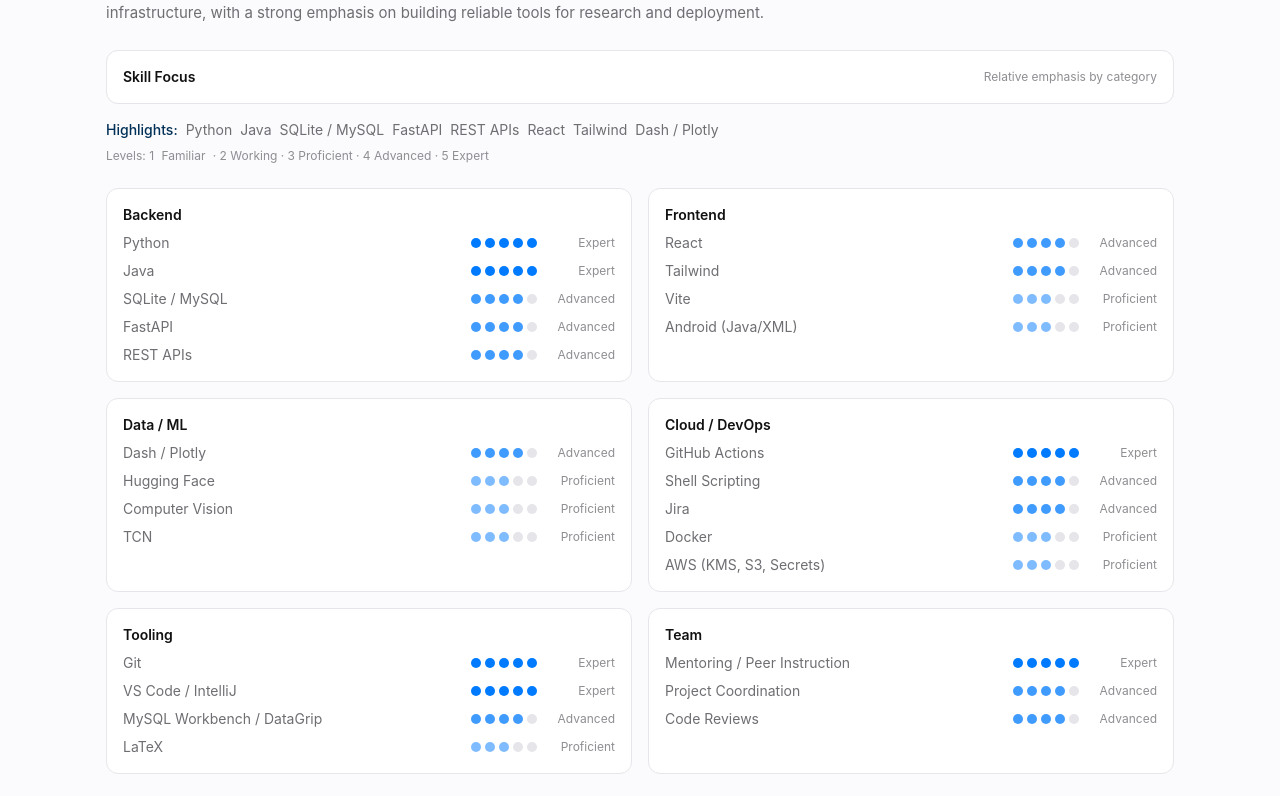
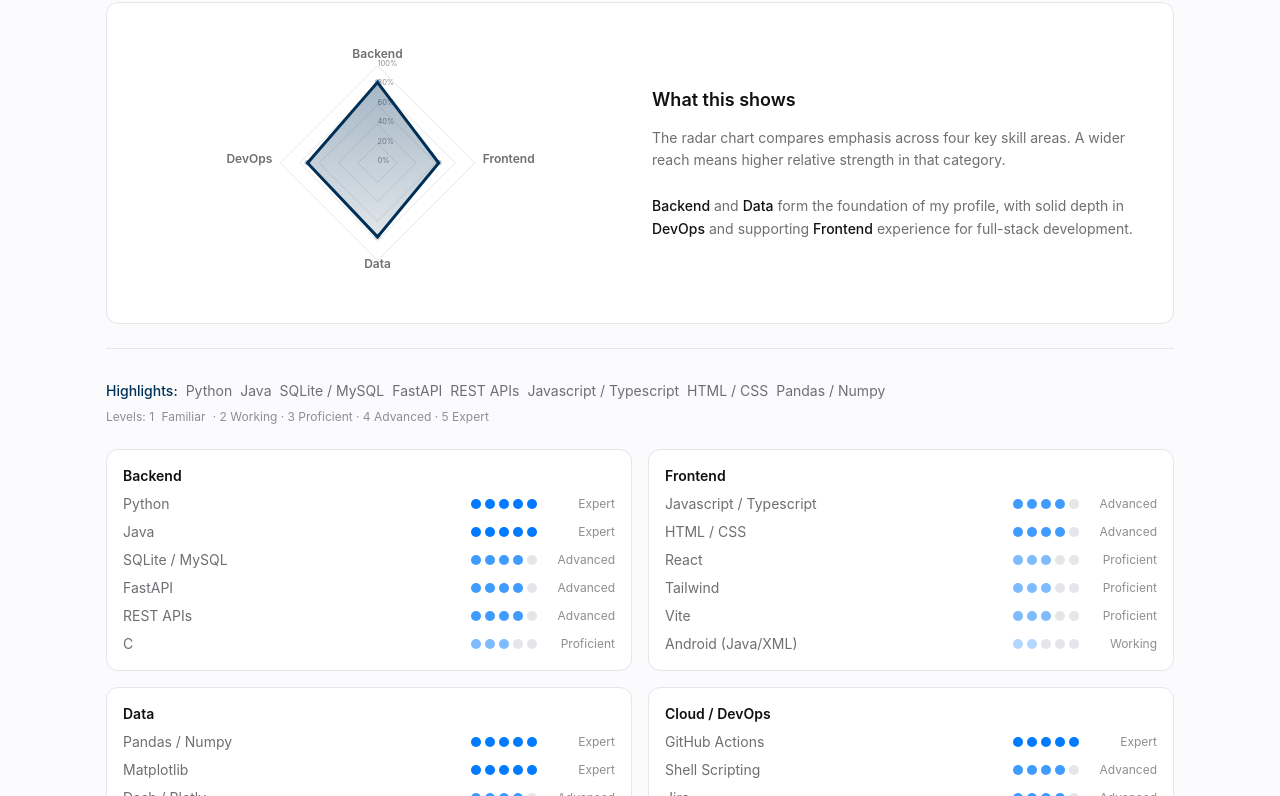
Before and after one commit to jlee600/evan-portfolio-react, a React (Vite) app in the folder my-portfolio/: page / in a window 1280 px wide. Shown: the part 1144-1940 px from the top of the page. Built offline with nearby package versions, Linux system fonts and the light colour scheme.

Commit message:
Add radar chart for skill focus and update skills

```diff
--- a/my-portfolio/src/App.tsx
+++ b/my-portfolio/src/App.tsx
@@ -1,7 +1,7 @@
 import React, { useMemo, useState, useEffect, useRef } from "react";
 import { motion, useMotionValue, useSpring } from "framer-motion";
 import { Mail, Github, Linkedin, ArrowUpRight } from "lucide-react";
-// import * as Recharts from "recharts";
+import { ResponsiveContainer, RadarChart, PolarGrid, PolarAngleAxis, PolarRadiusAxis, Radar, Tooltip, } from "recharts";
 
 /**
  * Global CSS: base vars + micro-animations + ambient gradient + halo + pulse
@@ -108,7 +108,7 @@
   category:
     | "Backend"
     | "Frontend"
-    | "Data / ML"
+    | "Data"
     | "Cloud / DevOps"
     | "Tooling"
     | "Team";
@@ -135,24 +135,28 @@
       { name: "SQLite / MySQL", level: 4 },
       { name: "FastAPI", level: 4 },
       { name: "REST APIs", level: 4 },
+      { name: "C", level: 3 },
     ],
   },
   {
     category: "Frontend",
     items: [
-      { name: "React", level: 4 },
-      { name: "Tailwind", level: 4 },
+      { name: "Javascript / Typescript", level: 4 },
+      { name: "HTML / CSS", level: 4 },
+      { name: "React", level: 3 },
+      { name: "Tailwind", level: 3 },
       { name: "Vite", level: 3 },
-      { name: "Android (Java/XML)", level: 3 },
+      { name: "Android (Java/XML)", level: 2 },
     ],
   },
   {
-    category: "Data / ML",
+    category: "Data",
     items: [
+      { name: "Pandas / Numpy", level: 5 },
+      { name: "Matplotlib", level: 5 },
       { name: "Dash / Plotly", level: 4 },
       { name: "Hugging Face", level: 3 },
-      { name: "Computer Vision", level: 3 },
-      { name: "TCN", level: 3 },
+      { name: "TCN", level: 2 },
     ],
   },
   {
@@ -161,8 +165,8 @@
       { name: "GitHub Actions", level: 5 },
       { name: "Shell Scripting", level: 4 },
       { name: "Jira", level: 4 },
-      { name: "Docker", level: 3 },
       { name: "AWS (KMS, S3, Secrets)", level: 3 },
+      { name: "Docker", level: 2 },
     ],
   },
   {
@@ -171,15 +175,16 @@
       { name: "Git", level: 5 },
       { name: "VS Code / IntelliJ", level: 5 },
       { name: "MySQL Workbench / DataGrip", level: 4 },
-      { name: "LaTeX", level: 3 },
+      { name: "LaTeX", level: 2 },
     ],
   },
   {
     category: "Team",
     items: [
       { name: "Mentoring / Peer Instruction", level: 5 },
-      { name: "Project Coordination", level: 4 },
+      { name: "Cross-Team Collaboration", level: 5 },
       { name: "Code Reviews", level: 4 },
+      { name: "Technical Documentation", level: 4 },
     ],
   },
 ];
@@ -221,10 +226,10 @@
 }
 
 // skill groups to 4 categories
-const RADAR_GROUPS: Record<string, "Backend" | "Frontend" | "Data / ML" | "DevOps" | null> = {
+const RADAR_GROUPS: Record<string, "Backend" | "Frontend" | "Data" | "DevOps" | null> = {
   "Backend": "Backend",
   "Frontend": "Frontend",
-  "Data / ML": "Data / ML",
+  "Data": "Data",
   "Cloud / DevOps": "DevOps",
   "Tooling": null,
   "Team": null,
@@ -533,7 +538,7 @@
           <div className="text-base font-semibold tracking-[-0.01em]">Evan Lee</div>
           <div className="ml-auto hidden sm:flex items-center gap-6 text-sm">
             <NavLink href="#home" label="Home" />
-            <NavLink href="#about" label="About" />
+            {/* <NavLink href="#about" label="About" /> */}
             <NavLink href="#skills" label="Skills" />
             <NavLink href="#experience" label="Experience" />
             <NavLink href="#projects" label="Projects" />
@@ -578,7 +583,7 @@
                 transition={{ duration: 0.45, delay: 0.05 }}
                 className="mt-4 text-lg text-[var(--fgSoft)] max-w-[60ch]"
                 >
-                  Backend & Data engineer - I ship fast, reliable systems with clean APIs
+                  Software Engineer
                 </motion.p>
 
                 {/* CTAs */}
@@ -639,11 +644,8 @@
           </div>
         </MotionSection>
 
-        {/* Divider */}
-        <div className="my-6 h-px bg-gradient-to-r from-transparent via-[rgba(0,122,255,0.4)] to-transparent" />
-
         {/* About */}
-        <MotionSection id="about">
+        <MotionSection id="about" className="border-t border-[var(--hairline)]">
           <div className="mx-auto max-w-[1100px] px-4 py-10 md:py-12">
             <SectionTitle title="About" />
             <p className="mt-4 max-w-[70ch] text-[17px] leading-7 text-[var(--fgSoft)]">
@@ -703,50 +705,86 @@
           </p>
 
           {/* Focus Radar */}
-          <div className="mt-6 rounded-xl border border-[var(--hairline)] bg-[var(--card)] p-4">
-            <div className="flex items-center justify-between">
-              <div className="text-sm font-semibold text-[var(--fg)]">Skill Focus</div>
-              <div className="text-xs text-[var(--fgDim)]">Relative emphasis by category</div>
-            </div>
+          <div className="mt-6 rounded-xl border border-[var(--hairline)] bg-[var(--card)] p-5 flex flex-col md:flex-row md:items-center md:justify-between gap-6">
+            {/* Left: Radar chart */}
+            <div className="flex-1 min-w-[280px]">
+              <ResponsiveContainer width="100%" height={280}>
+                <RadarChart data={makeRadarData()} outerRadius="72%" startAngle={90} endAngle={-270}>
+                  <defs>
+                    <linearGradient id="radarFill" x1="0" y1="0" x2="0" y2="1">
+                      <stop offset="0%" stopColor="var(--accent)" stopOpacity="0.35" />
+                      <stop offset="100%" stopColor="var(--accent)" stopOpacity="0.12" />
+                    </linearGradient>
+                  </defs>
 
-            {/* <div className="mt-2 h-[240px] w-full">
-              <Recharts.ResponsiveContainer width="100%" height="100%">
-                <Recharts.RadarChart data={makeRadarData()} outerRadius="75%">
-                  <Recharts.PolarGrid stroke="rgba(0,0,0,0.08)" />
-                  <Recharts.PolarAngleAxis
+                  <PolarGrid stroke="rgba(0,0,0,0.10)" gridType="polygon" radialLines={false} />
+                  <PolarAngleAxis
                     dataKey="name"
-                    tick={{ fill: "var(--fgSoft)", fontSize: 12 }}
+                    tick={{ fill: "var(--fgSoft)", fontSize: 12, fontWeight: 600 }}
                   />
-                  <Recharts.PolarRadiusAxis
+                  <PolarRadiusAxis
                     angle={90}
                     domain={[0, 100]}
-                    tick={{ fill: "var(--fgDim)", fontSize: 10 }}
+                    tick={{ fill: "var(--fgDim)", fontSize: 7.5 }}
+                    tickFormatter={(v) => `${v}%`}
                     tickCount={6}
                     axisLine={false}
                     tickLine={false}
                   />
-                  <Recharts.Radar
+                  <Radar
                     name="Focus"
                     dataKey="score"
                     stroke="var(--accent)"
-                    fill="var(--accent)"
-                    fillOpacity={0.25}
-                    strokeWidth={2}
+                    strokeWidth={3}
+                    fill="url(#radarFill)"
+                    dot={{ r: 3, strokeWidth: 0 }}
+                    isAnimationActive={false}
                   />
-                  <Recharts.Tooltip
-                    formatter={(v: any) => [`${v}`, "Score"]}
-                    labelStyle={{ color: "var(--fg)" }}
+                  <Tooltip
+                    formatter={(v: number) => [`${v}%`]} // just shows the value
                     contentStyle={{
                       background: "var(--card)",
                       border: "1px solid var(--hairline)",
-                      borderRadius: 12,
-                      boxShadow: "0 8px 20px rgba(0,0,0,0.08)",
+                      borderRadius: 8,
+                      boxShadow: "0 4px 10px rgba(0,0,0,0.06)",
+                      padding: "6px 10px",
+                      fontSize: 11,
+                      color: "var(--fg)",
                     }}
+                    itemStyle={{
+                      color: "var(--accent)",
+                      fontWeight: 600,
+                    }}
+                    labelStyle={{
+                      display: "none", // hide redundant title line
+                    }}
+                    cursor={{ stroke: "transparent" }}
                   />
-                </Recharts.RadarChart>
-              </Recharts.ResponsiveContainer>
-            </div> */}
+                </RadarChart>
+              </ResponsiveContainer>
+            </div>
+
+            {/* Right: Explanation */}
+            <div className="flex-1 text-sm text-[var(--fgSoft)] leading-relaxed">
+            <div className="text-[17px] md:text-[18px] font-semibold text-[var(--fg)] mb-3">
+              What this shows
+            </div>
+              <p>
+                The radar chart compares emphasis across four key skill areas.
+                A wider reach means higher relative strength in that category.
+                <br />
+                <br />
+                <span className="text-[var(--fg)] font-medium">Backend</span> and{" "}
+                <span className="text-[var(--fg)] font-medium">Data</span> form the
+                foundation of my profile, with solid depth in{" "}
+                <span className="text-[var(--fg)] font-medium">DevOps</span> and
+                supporting <span className="text-[var(--fg)] font-medium">Frontend</span> experience
+                for full-stack development.
+              </p>
+            </div>
           </div>
+
+          <div className="mt-6 border-t border-[var(--hairline)] pt-4" />
 
           {/* Highlights */}
           <div className="mt-4 flex flex-wrap items-center gap-2 text-sm">
```
Also changed, not shown: my-portfolio/package.json (+5 -4 lines), 1 other file (tests, documents, lock files or other folders).
